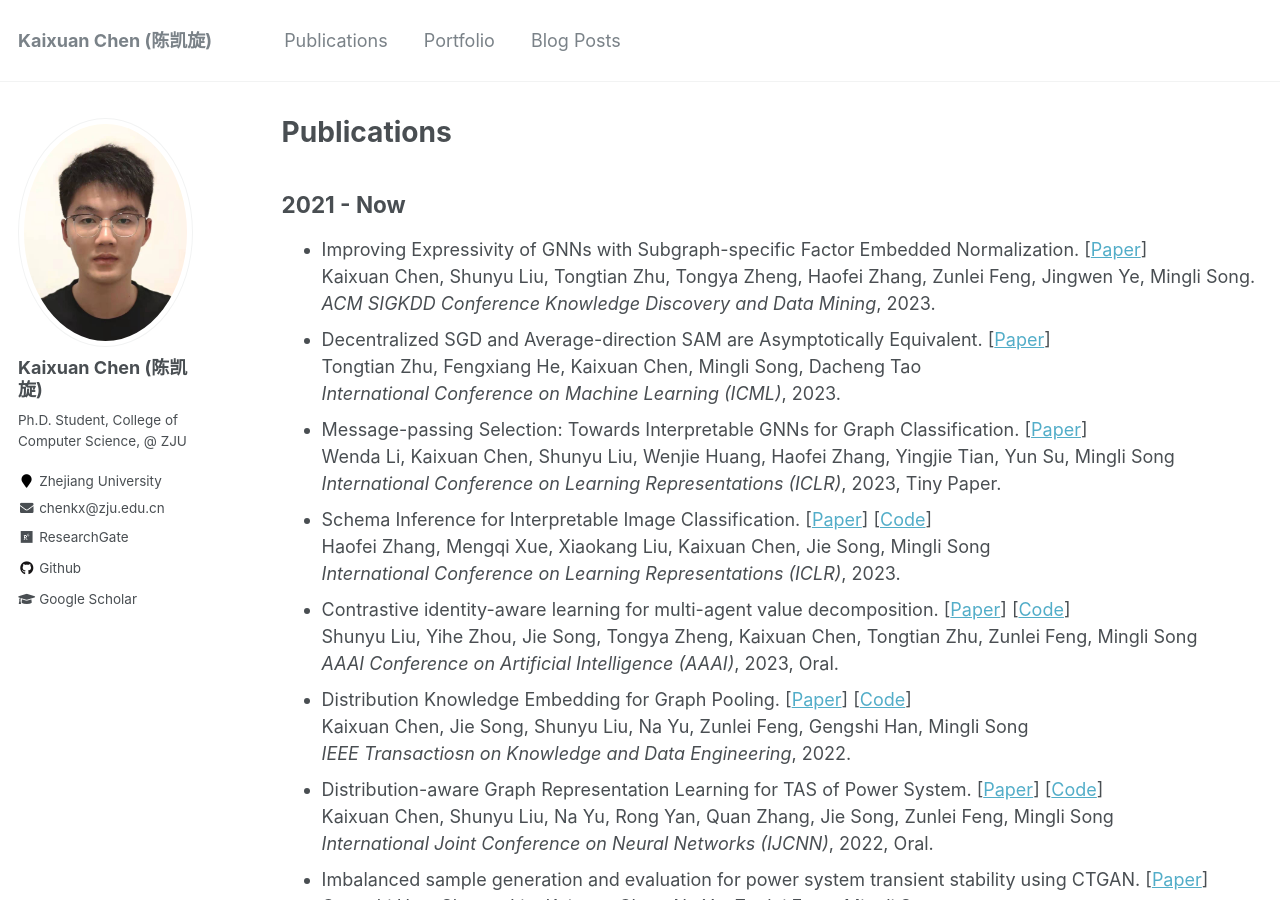
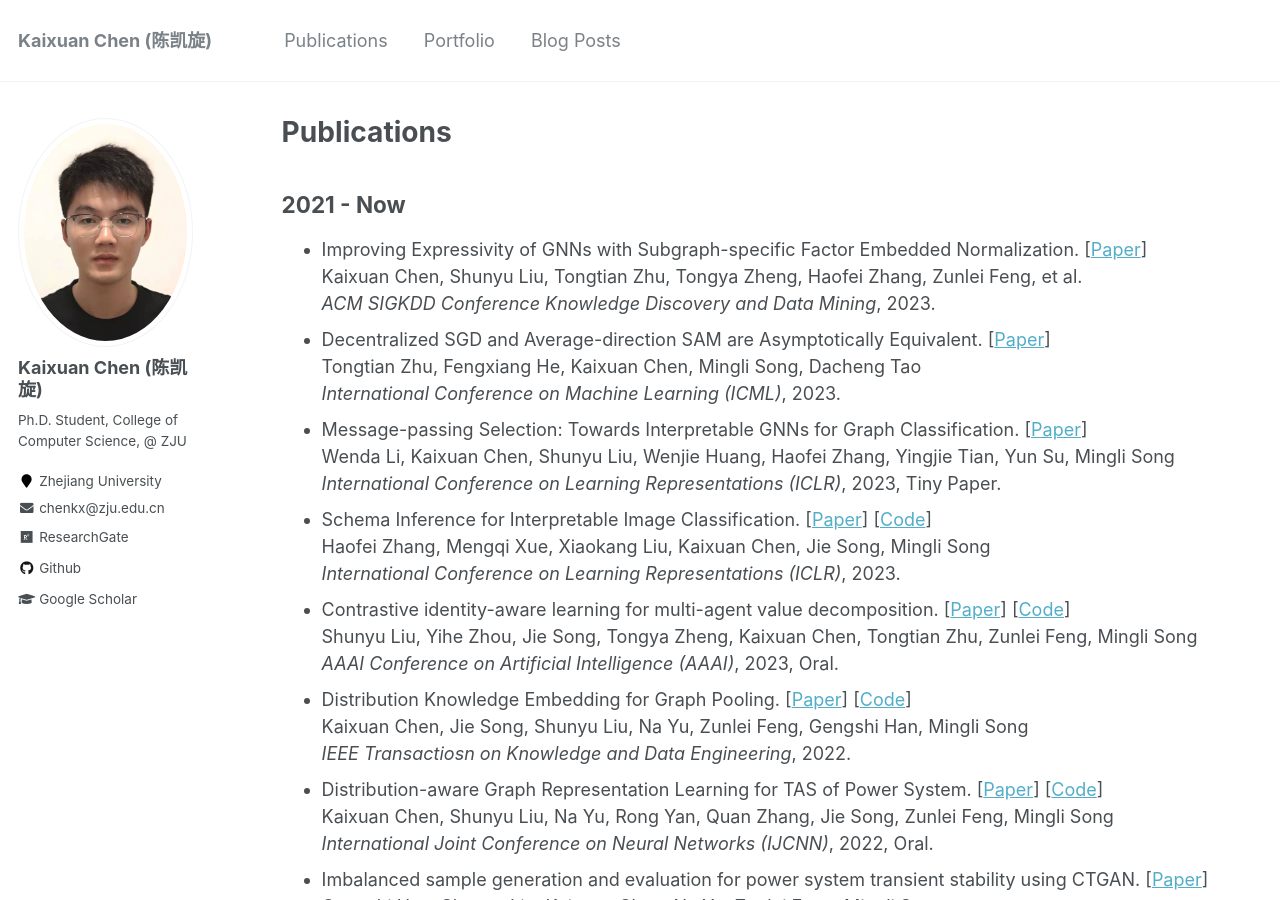
Before and after one commit to chenchkx/chenchkx.github.io, a Jekyll site: the page built from _pages/publications.md, in a window 1280 px wide and 900 px high. Built offline with Jekyll 4.4.1, drawn with Linux system fonts in a browser that asks for light colours.

Commit message:
update kdd pub.

```diff
--- a/_pages/publications.md
+++ b/_pages/publications.md
@@ -9,7 +9,8 @@ redirect_from:
 ## 2021 - Now
 
 - Improving Expressivity of GNNs with Subgraph-specific Factor Embedded Normalization. [[Paper](){:target="_blank"}] \\
-  Kaixuan Chen, Shunyu Liu, Tongtian Zhu, Tongya Zheng, Haofei Zhang, Zunlei Feng, Jingwen Ye, Mingli Song. \\
+  <!-- Kaixuan Chen, Shunyu Liu, Tongtian Zhu, Ji Qiao, Yun Su, Yingjie Tian, Tongya Zheng, Haofei Zhang, Zunlei Feng, Jingwen Ye, Mingli Song. \\ -->
+  Kaixuan Chen, Shunyu Liu, Tongtian Zhu, Tongya Zheng, Haofei Zhang, Zunlei Feng, et al. \\
   *ACM SIGKDD Conference Knowledge Discovery and Data Mining*, 2023.
 - Decentralized SGD and Average-direction SAM are Asymptotically Equivalent. [[Paper](){:target="_blank"}] \\
   Tongtian Zhu, Fengxiang He, Kaixuan Chen, Mingli Song, Dacheng Tao \\
```
